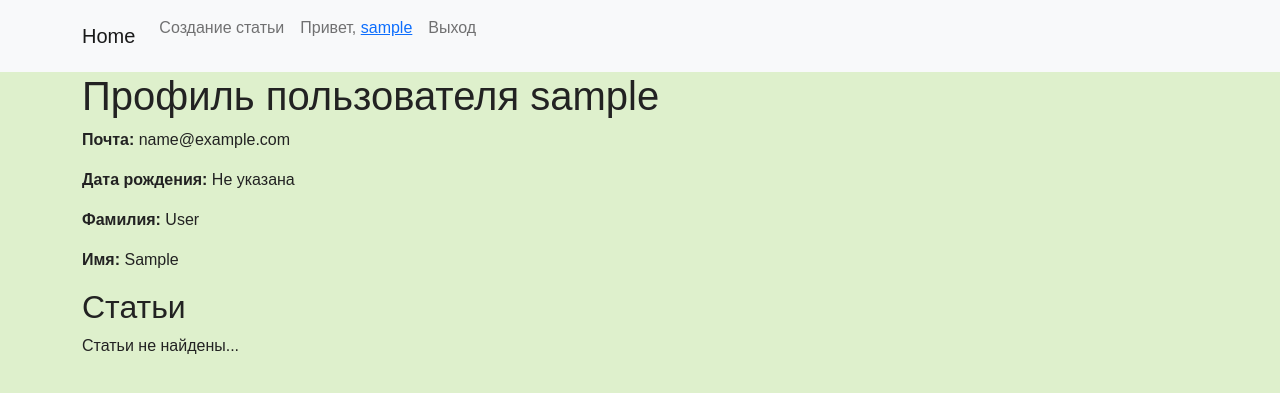
After one commit to md5orsha256/articles_project, a Django app: page /accounts/1/ in a window 1280 px wide. The commit adds this page. Shown: the top 393 px of the page. Run offline with Django 4.2, Linux system fonts and the light colour scheme; the visitor is signed in with stand-in values (Sample User, id 1); data comes from the database, SQL or seed files in the repository; data that the repository does not hold is empty; parts of the project's set-up code (start-up, migrations or seed data) failed here and were passed over.

Commit message:
Добавлена страница просмотра профиля пользователя

```diff
--- /dev/null
+++ b/source/accounts/templates/profile.html
@@ -0,0 +1,16 @@
+{% extends "base.html" %}
+
+{% block content %}
+    <h1>Профиль пользователя {{ user_object.username }}</h1>
+    <p><strong>Почта: </strong>{{ user_object.email|default:"Не указана"}}</p>
+    <p><strong>Дата рождения: </strong>{{ user_object.profile.birth_date|date:'d.m.Y'|default:"Не указана" }}</p>
+    <p><strong>Фамилия: </strong>{{ user_object.last_name|default:"Не указана" }}</p>
+    <p><strong>Имя: </strong>{{ user_object.first_name|default:"Не указанo" }}</p>
+
+    {% if user_object.profile.avatar %}
+        <img src="{{ user_object.profile.avatar.url }}" alt="user avatar">
+    {% endif %}
+
+    {% include "partial/article_list.html" %}
+
+{% endblock content %}
--- a/source/accounts/urls.py
+++ b/source/accounts/urls.py
@@ -1,11 +1,12 @@
 from django.contrib.auth.views import LoginView, LogoutView
 from django.urls import path
 
-from accounts.views import login_view, logout_view, RegisterView
+from accounts.views import RegisterView, UserProfileView
 
 app_name = 'accounts'
 
 urlpatterns = [
+    path("<int:pk>/", UserProfileView.as_view(), name="user-profile"),
     path('login/', LoginView.as_view(template_name="login.html"), name="login"),
     path('logout/', LogoutView.as_view(), name="logout"),
     path('registration/', RegisterView.as_view(), name="registration"),
--- a/source/accounts/views.py
+++ b/source/accounts/views.py
@@ -1,12 +1,13 @@
-from django.contrib.auth import authenticate, login, logout
+from django.contrib.auth import authenticate, login, logout, get_user_model
+from django.contrib.auth.mixins import LoginRequiredMixin
 from django.contrib.auth.models import User
+from django.core.paginator import Paginator
 from django.shortcuts import render, redirect
-
-# Create your views here.
 from django.urls import reverse
-from django.views.generic import CreateView
+from django.views.generic import CreateView, DetailView
 
 from accounts.forms import MyUserCreationForm
+from accounts.models import Profile
 
 
 class RegisterView(CreateView):
@@ -16,6 +17,7 @@ class RegisterView(CreateView):
 
     def form_valid(self, form):
         user = form.save()
+        Profile.objects.create(user=user)
         login(self.request, user)
         return redirect(self.get_success_url())
 
@@ -26,19 +28,6 @@ class RegisterView(CreateView):
         if not next_url:
             next_url = reverse('webapp:index')
         return next_url
-
-# def register_view(request):
-#     form = MyUserCreationForm()
-#     if request.method == "POST":
-#         form = MyUserCreationForm(data=request.POST)
-#         if form.is_valid():
-#             user = form.save()
-#             login(request, user)
-#             url = request.GET.get("next")
-#             if url:
-#                 return redirect(url)
-#             return redirect("webapp:index")
-#     return render(request, "registration.html", {"form":form})
 
 
 def login_view(request):
@@ -60,3 +49,27 @@ def login_view(request):
 def logout_view(request):
     logout(request)
     return redirect('webapp:index')
+
+
+class UserProfileView(LoginRequiredMixin, DetailView):
+    model = get_user_model()
+    template_name = "profile.html"
+    context_object_name = "user_object"
+    paginate_related_by = 5
+    paginate_related_orphans = 0
+
+    def get_context_data(self, **kwargs):
+        paginator = Paginator(
+            self.get_object().articles.all(),
+            self.paginate_related_by,
+            self.paginate_related_orphans,
+        )
+
+        page_number = self.request.GET.get('page', 1)
+        page = paginator.get_page(page_number)
+
+        kwargs['page_obj'] = page
+        kwargs['articles'] = page.object_list
+        kwargs['is_paginated'] = page.has_other_pages()
+
+        return super(UserProfileView, self).get_context_data(**kwargs)
--- a/source/webapp/templates/base.html
+++ b/source/webapp/templates/base.html
@@ -6,27 +6,36 @@
         <meta name="viewport"
               content="width=device-width, user-scalable=no, initial-scale=1.0, maximum-scale=1.0, minimum-scale=1.0">
         <meta http-equiv="X-UA-Compatible" content="ie=edge">
+
         <title>{% block title %}List articles{% endblock %}</title>
+
         <link href="https://cdn.jsdelivr.net/npm/bootstrap@5.1.3/dist/css/bootstrap.min.css" rel="stylesheet"
               integrity="sha384-1BmE4kWBq78iYhFldvKuhfTAU6auU8tT94WrHftjDbrCEXSU1oBoqyl2QvZ6jIW3" crossorigin="anonymous">
         <link rel="stylesheet" href="{% static "css/style.css" %}">
     </head>
+
     <body>
+
         <nav class="navbar navbar-expand-lg navbar-light bg-light">
             <div class="container">
+
                 <a class="navbar-brand" href={% url 'webapp:index' %}>Home</a>
+
                 <button class="navbar-toggler" type="button" data-bs-toggle="collapse" data-bs-target="#navbarNav"
                         aria-controls="navbarNav" aria-expanded="false" aria-label="Toggle navigation">
                     <span class="navbar-toggler-icon"></span>
                 </button>
+
                 <div class="collapse navbar-collapse" id="navbarNav">
                     <ul class="navbar-nav">
+
                         {% block nav %}{% endblock %}
+
                         {% if not user.is_authenticated %}
-
                             <li class="nav-item">
                                 <a class="nav-link" href="{% url 'accounts:login' %}?next={{ request.get_full_path }}">Вход</a>
                             </li>
+
                             <li class="nav-item">
                                 <a class="nav-link" href="{% url 'accounts:registration' %}?next={{ request.get_full_path }}">Регистрация</a>
                             </li>
@@ -35,14 +44,19 @@
                                 <a class="nav-link" href="{% url 'webapp:article_add' %}">Создание статьи</a>
                             </li>
                             <li class="nav-item">
+                                <p class="nav-link">Привет, <a href="{% url 'accounts:user-profile' user.id %}">{{ user.username }}</a></p>
+                            </li>
+                            <li class="nav-item">
                                 <a class="nav-link" href="{% url 'accounts:logout' %}?next={{ request.get_full_path }}">Выход</a>
                             </li>
                         {% endif %}
 
                     </ul>
                 </div>
+
             </div>
         </nav>
+
         <div class="container">
             {% block content %}{% endblock %}
         </div>
@@ -50,5 +64,6 @@
         <script src="https://cdn.jsdelivr.net/npm/bootstrap@5.1.3/dist/js/bootstrap.bundle.min.js"
                 integrity="sha384-ka7Sk0Gln4gmtz2MlQnikT1wXgYsOg+OMhuP+IlRH9sENBO0LRn5q+8nbTov4+1p"
                 crossorigin="anonymous"></script>
+
     </body>
 </html>
```
Lines whose indentation alone changed are shown as unchanged.
